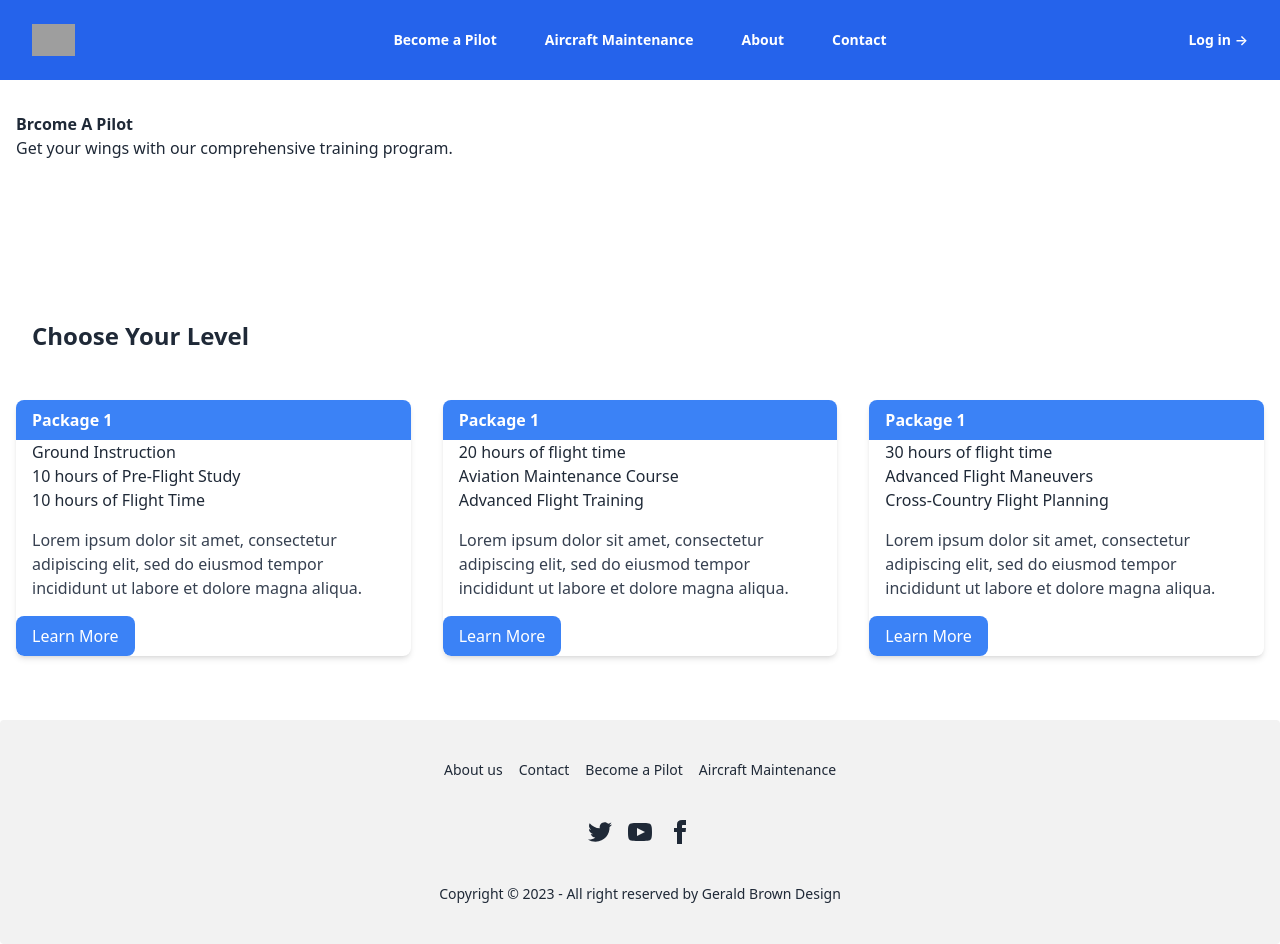
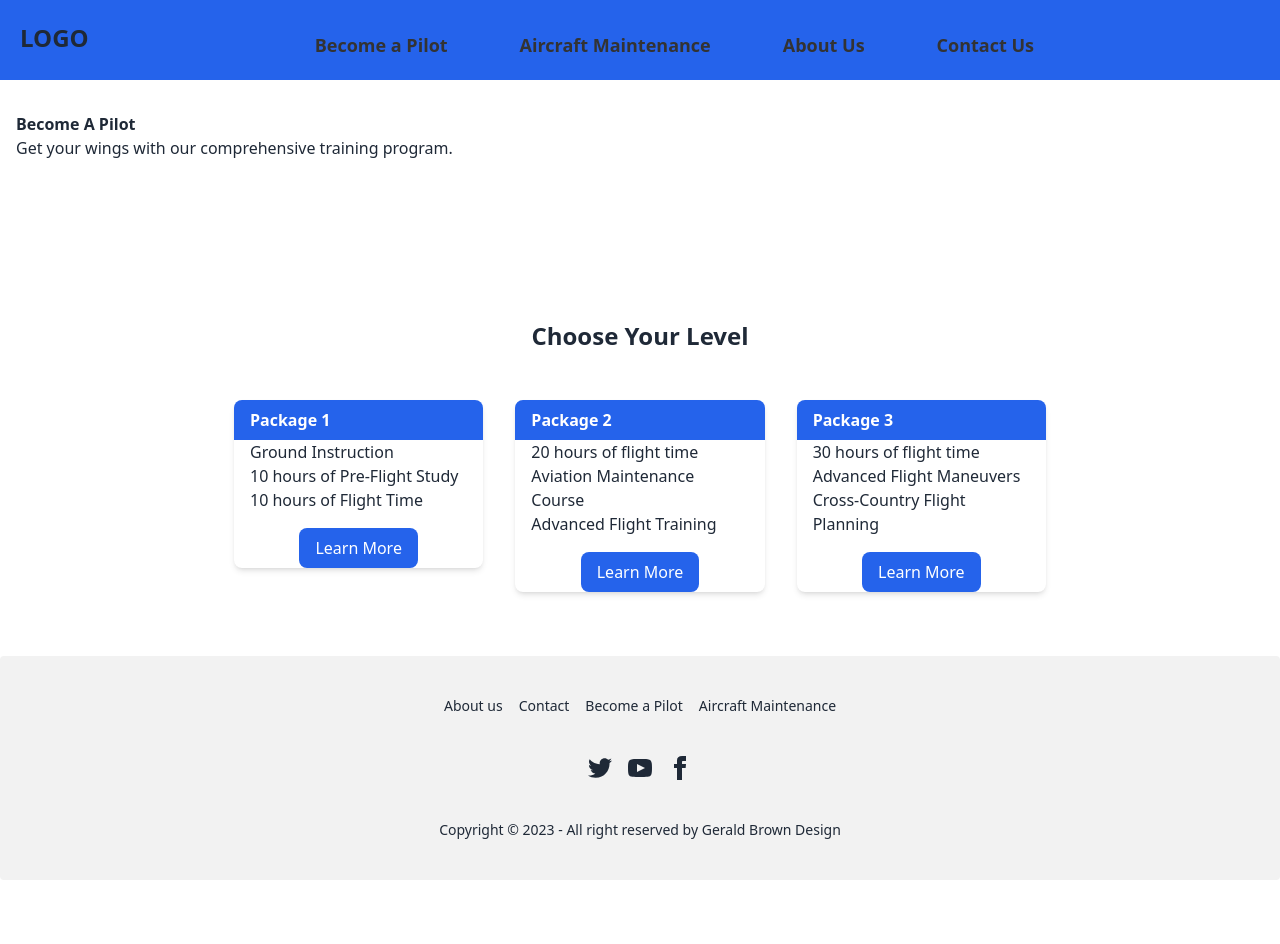
Before and after one commit to g3raldbr0wn/aviation-site, a website: page pilot.html in a window 1280 px wide. After the commit the page ends 880 px from the top, so only its background shows below. Drawn offline with Linux system fonts and the light colour scheme; grey boxes are pictures that could not be loaded.

Commit message:
Updated nav and links

```diff
--- a/about.html
+++ b/about.html
@@ -9,38 +9,36 @@
     <title>Contact</title>
 </head>
 <body>
-    <header class="absolute inset-x-0 top-0 z-50 bg-blue-600">
-        <nav class="flex items-center justify-between p-6 lg:px-8" aria-label="Global">
-          <div class="flex lg:flex-1">
-            <a href="index.html" class="-m-1.5 p-1.5">
-              <img class="h-8 w-auto" src="https://tailwindui.com/img/logos/mark.svg?color=white" alt="logo">
-            </a>
+
+  <!-- Nav Start -->
+<div class="menu flex items-center justify-center xl:items-start">
+  <!-- your existing navbar code here -->
+<nav class="menu bg-blue-600">
+  <div class="menu-logo"><a href="index.html">LOGO</a></div>
+  <ul class="menu-items">
+    <li><a href="pilot.html">Become a Pilot</a></li>
+    <li><a href="#">Aircraft Maintenance</a></li>
+    <li><a href="about.html">About Us</a></li>
+    <li><a href="contact.html">Contact Us</a></li>
+  </ul>
+  <div class="menu-icon">
+    <div class="icon">
+      <!-- Changing the icon to be a hamburger -->
+      <div class="container" onclick="myFunction(this)">
+        <div class="bar1"></div>
+        <div class="bar2"></div>
+        <div class="bar3"></div>
       </div>
-
-          <div class="lg:flex lg:gap-x-12">
-            <a href="pilot.html" class="text-sm font-semibold leading-6 text-white">Become a Pilot</a>
-
-            <a href="#" class="text-sm font-semibold leading-6 text-white">Aircraft Maintenance</a>
-
-            <a href="about.html" class="text-sm font-semibold leading-6 text-white">About</a>
-
-            <a href="contact.html" class="text-sm font-semibold leading-6 text-white">Contact</a>
     </div>
-          <div class="lg:flex lg:flex-1 lg:justify-end">
-            <a href="#" class="text-sm font-semibold leading-6 text-white">Log in <span aria-hidden="true">&rarr;</span></a>
   </div>
 </nav>
-
-    </header>
-
-
-    <div>
-        <section>
+</div>
+<!-- Nav End -->
 
 
 <div class="flex flex-wrap py-28">
-                <div class="w-full md:w-1/2 p-4">
-                  <img src="./src/img/inside-ap.jpg" alt="Small Plane" class="w-full object-cover rounded-lg shadow-lg">
+  <div class="w-full md:w-1/2 p-4 inside-ap-pic">
+    <img src="./src/img/inside-ap.jpg" alt="Small Plane" class="w-full object-cover rounded-lg shadow-lg md:hidden">
   </div>
   <div class="w-full md:w-1/2 p-4">
     <h2 class="text-3xl font-bold text-center py-12">Small Plane Aviation Training</h2>
@@ -50,8 +48,6 @@
       <a href="contact.html" class="bg-blue-500 hover:bg-blue-700 text-white font-bold py-2 px-4 rounded ">Contact Us</a>
     </div>
   </div>
-              </div>
-        </section>
 </div>
 
       <!-- Footer -->
@@ -76,6 +72,7 @@
       </div>
     </footer>
   </div>
+    <script src="main.js"></script>
 
 </body>
 </html>
--- a/package.json
+++ b/package.json
@@ -13,6 +13,7 @@
     "tailwindcss": "^3.2.7"
   },
   "dependencies": {
+    "alpinejs": "^3.12.0",
     "daisyui": "^2.51.5"
   }
 }
--- a/pilot.html
+++ b/pilot.html
@@ -9,63 +9,61 @@
     <title>Become A Pilot</title>
 </head>
 <body class="bg-white">
-    <header class="absolute inset-x-0 top-0 z-50 bg-blue-600">
-        <nav class="flex items-center justify-between p-6 lg:px-8" aria-label="Global">
-          <div class="flex lg:flex-1">
-            <a href="index.html" class="-m-1.5 p-1.5">
-              <img class="h-8 w-auto" src="https://tailwindui.com/img/logos/mark.svg?color=white" alt="logo">
-            </a>
-          </div>
+     <!-- Nav Start -->
+<div class="menu flex items-center justify-center xl:items-start">
+  <!-- your existing navbar code here -->
+<nav class="menu bg-blue-600">
+  <div class="menu-logo"><a href="index.html">LOGO</a></div>
+  <ul class="menu-items">
+    <li><a href="pilot.html">Become a Pilot</a></li>
+    <li><a href="#">Aircraft Maintenance</a></li>
+    <li><a href="about.html">About Us</a></li>
+    <li><a href="contact.html">Contact Us</a></li>
+  </ul>
+  <div class="menu-icon">
+    <div class="icon">
+      <!-- Changing the icon to be a hamburger -->
+      <div class="container" onclick="myFunction(this)">
+        <div class="bar1"></div>
+        <div class="bar2"></div>
+        <div class="bar3"></div>
+      </div>
+    </div>
+  </div>
+</nav>
+</div>
+<!-- Nav End -->
 
-          <div class="lg:flex lg:gap-x-12">
-            <a href="pilot.html" class="text-sm font-semibold leading-6 text-white">Become a Pilot</a>
-
-            <a href="#" class="text-sm font-semibold leading-6 text-white">Aircraft Maintenance</a>
-
-            <a href="about.html" class="text-sm font-semibold leading-6 text-white">About</a>
-
-            <a href="contact.html" class="text-sm font-semibold leading-6 text-white">Contact</a>
-          </div>
-          <div class="lg:flex lg:flex-1 lg:justify-end">
-            <a href="#" class="text-sm font-semibold leading-6 text-white">Log in <span aria-hidden="true">&rarr;</span></a>
-          </div>
-        </nav>
-
-      </header>
-
-      <!-- Hero Section -->
 <section class="py-28">
     <div class="container mx-auto px-4">
-      <h1 class="text-5xl font-bold pb-10">Brcome A Pilot</h1>
+      <h1 class="text-5xl font-bold pb-10">Become A Pilot</h1>
       <p class="text-xl">Get your wings with our comprehensive training program.</p>
 
     </div>
   </section>
 
+  <h2 class="text-2xl font-bold mb-20 py-12 px-8 text-center">Choose Your Level</h2>
+
   <!-- Cards Section -->
-  <section class="container mx-auto py-8">
-    <h2 class="text-2xl font-bold mb-20 py-12 px-8">Choose Your Level</h2>
-    <div class="flex flex-wrap -mx-4">
+  <section class="flex justify-center mx-auto py-8">
+    <div class="flex align-middle -mx-4">
 
       <!-- Card 1 -->
       <div class="w-full md:w-1/3 px-4 mb-8">
         <div class="bg-white rounded-lg shadow-md overflow-hidden">
-          <div class="bg-blue-500 text-white px-4 py-2">
+          <div class="bg-blue-600 text-white px-4 py-2">
             <h3 class="text-xl font-bold">Package 1</h3>
           </div>
           <div class="p-4">
-            <ul class="list-disc list-inside mb-4 px-4">
-              <li>Ground Instruction</li>
-              <li>10 hours of Pre-Flight Study</li>
-              <li>10 hours of Flight Time</li>
+            <ul class="list-disc mb-4 px-4">
+              <li class="pb-1">Ground Instruction</li>
+              <li class="pb-1">10 hours of Pre-Flight Study</li>
+              <li class="pb-1">10 hours of Flight Time</li>
 
             </ul>
-            <p class="text-gray-700 mb-4 px-4">
-              Lorem ipsum dolor sit amet, consectetur adipiscing elit, sed do eiusmod tempor
-              incididunt ut labore et dolore magna aliqua.
-            </p>
-            <div class="flex justify-end">
-              <a href="contact.html" class="bg-blue-500 text-white px-4 py-2 rounded-lg hover:bg-blue-600">
+
+            <div class="flex justify-center">
+              <a href="contact.html" class="bg-blue-600 text-white px-4 py-2 rounded-lg hover:bg-blue-600">
                 Learn More
               </a>
             </div>
@@ -76,22 +74,19 @@
 
       <div class="w-full md:w-1/3 px-4 mb-8">
         <div class="bg-white rounded-lg shadow-md overflow-hidden">
-          <div class="bg-blue-500 text-white px-4 py-2">
-            <h3 class="text-xl font-bold">Package 1</h3>
+          <div class="bg-blue-600 text-white px-4 py-2">
+            <h3 class="text-xl font-bold">Package 2</h3>
           </div>
           <div class="p-4">
             <ul class="list-disc list-inside mb-4 px-4">
-              <li>20 hours of flight time</li>
-              <li>Aviation Maintenance Course</li>
-              <li>Advanced Flight Training</li>
+              <li class="pb-1">20 hours of flight time</li>
+              <li class="pb-1">Aviation Maintenance Course</li>
+              <li class="pb-1">Advanced Flight Training</li>
 
             </ul>
-            <p class="text-gray-700 mb-4 px-4">
-              Lorem ipsum dolor sit amet, consectetur adipiscing elit, sed do eiusmod tempor
-              incididunt ut labore et dolore magna aliqua.
-            </p>
-            <div class="flex justify-end">
-              <a href="contact.html" class="bg-blue-500 text-white px-4 py-2 rounded-lg hover:bg-blue-600">
+
+            <div class="flex justify-center">
+              <a href="contact.html" class="bg-blue-600 text-white px-4 py-2 rounded-lg hover:bg-blue-600">
                 Learn More
               </a>
             </div>
@@ -101,21 +96,18 @@
 
       <div class="w-full md:w-1/3 px-4 mb-8">
         <div class="bg-white rounded-lg shadow-md overflow-hidden">
-          <div class="bg-blue-500 text-white px-4 py-2">
-            <h3 class="text-xl font-bold">Package 1</h3>
+          <div class="bg-blue-600 text-white px-4 py-2">
+            <h3 class="text-xl font-bold">Package 3</h3>
           </div>
           <div class="p-4">
             <ul class="list-disc list-inside mb-4 px-4">
-              <li>30 hours of flight time</li>
-              <li>Advanced Flight Maneuvers</li>
-              <li>Cross-Country Flight Planning</li>
+              <li class="pb-1">30 hours of flight time</li>
+              <li class="pb-1">Advanced Flight Maneuvers</li>
+              <li class="pb-1">Cross-Country Flight Planning</li>
             </ul>
-            <p class="text-gray-700 mb-4 px-4">
-              Lorem ipsum dolor sit amet, consectetur adipiscing elit, sed do eiusmod tempor
-              incididunt ut labore et dolore magna aliqua.
-            </p>
-            <div class="flex justify-end">
-              <a href="contact.html" class="bg-blue-500 text-white px-4 py-2 rounded-lg hover:bg-blue-600">
+
+            <div class="flex justify-center">
+              <a href="contact.html" class="bg-blue-600 text-white px-4 py-2 rounded-lg hover:bg-blue-600">
                 Learn More
               </a>
             </div>
@@ -138,9 +130,9 @@
       </div>
       <div>
         <div class="grid grid-flow-col gap-4">
-          <a><svg xmlns="http://www.w3.org/2000/svg" width="24" height="24" viewBox="0 0 24 24" class="fill-current"><path d="M24 4.557c-.883.392-1.832.656-2.828.775 1.017-.609 1.798-1.574 2.165-2.724-.951.564-2.005.974-3.127 1.195-.897-.957-2.178-1.555-3.594-1.555-3.179 0-5.515 2.966-4.797 6.045-4.091-.205-7.719-2.165-10.148-5.144-1.29 2.213-.669 5.108 1.523 6.574-.806-.026-1.566-.247-2.229-.616-.054 2.281 1.581 4.415 3.949 4.89-.693.188-1.452.232-2.224.084.626 1.956 2.444 3.379 4.6 3.419-2.07 1.623-4.678 2.348-7.29 2.04 2.179 1.397 4.768 2.212 7.548 2.212 9.142 0 14.307-7.721 13.995-14.646.962-.695 1.797-1.562 2.457-2.549z"></path></svg></a>
-          <a><svg xmlns="http://www.w3.org/2000/svg" width="24" height="24" viewBox="0 0 24 24" class="fill-current"><path d="M19.615 3.184c-3.604-.246-11.631-.245-15.23 0-3.897.266-4.356 2.62-4.385 8.816.029 6.185.484 8.549 4.385 8.816 3.6.245 11.626.246 15.23 0 3.897-.266 4.356-2.62 4.385-8.816-.029-6.185-.484-8.549-4.385-8.816zm-10.615 12.816v-8l8 3.993-8 4.007z"></path></svg></a>
-          <a><svg xmlns="http://www.w3.org/2000/svg" width="24" height="24" viewBox="0 0 24 24" class="fill-current"><path d="M9 8h-3v4h3v12h5v-12h3.642l.358-4h-4v-1.667c0-.955.192-1.333 1.115-1.333h2.885v-5h-3.808c-3.596 0-5.192 1.583-5.192 4.615v3.385z"></path></svg></a>
+          <a href="#"><svg xmlns="http://www.w3.org/2000/svg" width="24" height="24" viewBox="0 0 24 24" class="fill-current"><path d="M24 4.557c-.883.392-1.832.656-2.828.775 1.017-.609 1.798-1.574 2.165-2.724-.951.564-2.005.974-3.127 1.195-.897-.957-2.178-1.555-3.594-1.555-3.179 0-5.515 2.966-4.797 6.045-4.091-.205-7.719-2.165-10.148-5.144-1.29 2.213-.669 5.108 1.523 6.574-.806-.026-1.566-.247-2.229-.616-.054 2.281 1.581 4.415 3.949 4.89-.693.188-1.452.232-2.224.084.626 1.956 2.444 3.379 4.6 3.419-2.07 1.623-4.678 2.348-7.29 2.04 2.179 1.397 4.768 2.212 7.548 2.212 9.142 0 14.307-7.721 13.995-14.646.962-.695 1.797-1.562 2.457-2.549z"></path></svg></a>
+          <a href="#"><svg xmlns="http://www.w3.org/2000/svg" width="24" height="24" viewBox="0 0 24 24" class="fill-current"><path d="M19.615 3.184c-3.604-.246-11.631-.245-15.23 0-3.897.266-4.356 2.62-4.385 8.816.029 6.185.484 8.549 4.385 8.816 3.6.245 11.626.246 15.23 0 3.897-.266 4.356-2.62 4.385-8.816-.029-6.185-.484-8.549-4.385-8.816zm-10.615 12.816v-8l8 3.993-8 4.007z"></path></svg></a>
+          <a href="#"><svg xmlns="http://www.w3.org/2000/svg" width="24" height="24" viewBox="0 0 24 24" class="fill-current"><path d="M9 8h-3v4h3v12h5v-12h3.642l.358-4h-4v-1.667c0-.955.192-1.333 1.115-1.333h2.885v-5h-3.808c-3.596 0-5.192 1.583-5.192 4.615v3.385z"></path></svg></a>
         </div>
       </div>
       <div>
@@ -148,6 +140,6 @@
       </div>
     </footer>
   </div>
-
+  <script src="main.js"></script>
 </body>
 </html>
```
Also changed, not shown: contact.html (+30 -26 lines), index.html (+34 -28 lines), main.js (added, +10 -0 lines), dist/output.css, 1 other file. Lines whose indentation alone changed are shown as unchanged.
